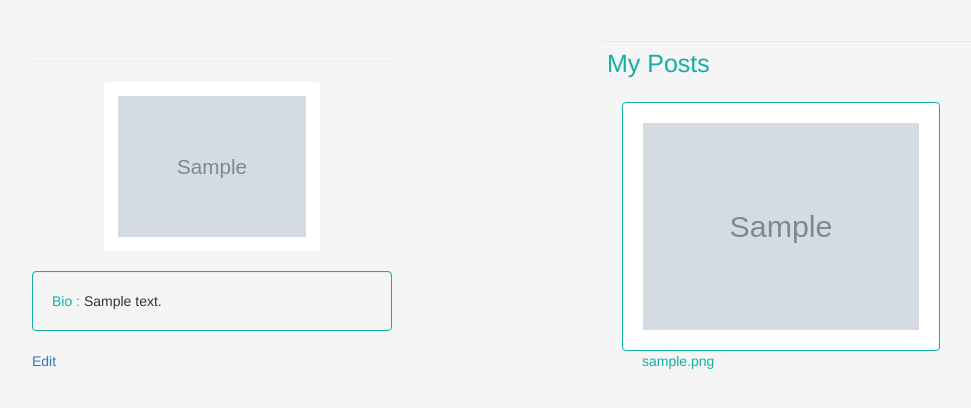
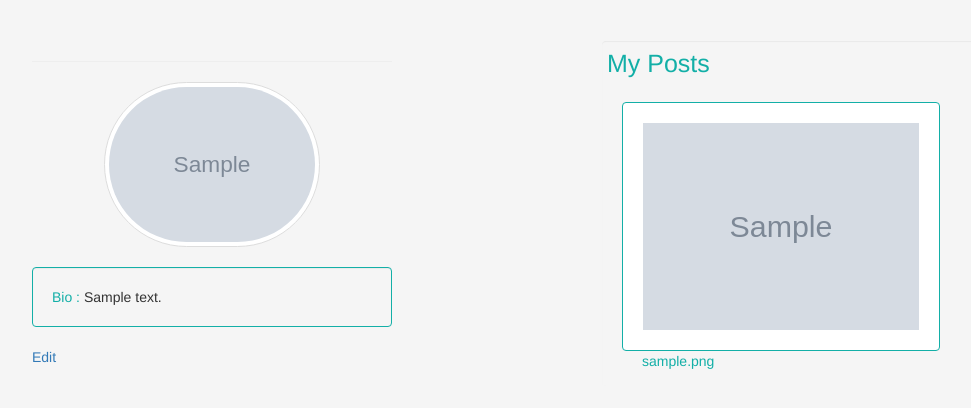
Before and after one commit to ramza007/FlipGram, a Django app: template gram/templates/my-profile.html in a window 1280 px wide. Shown: the part 61-469 px from the top of the page, without its empty margins (38-1009 px from the left). Run offline with Django 3.2, Linux system fonts and the light colour scheme; tables that the repository leaves empty hold one stand-in row (values such as "Sample post"); the template is opened without the code that fills it: values that come from a table or form of the project are taken from there, most other values are stand-ins (such as "Sample title", 1, 10 or a date in 2020); grey boxes marked "Sample" are stand-in pictures; parts of the project's set-up code (start-up, migrations or seed data) failed here and were passed over; some libraries are stand-ins or nearby versions.

Commit message:
added view profiles

```diff
--- a/gram/templates/index.html
+++ b/gram/templates/index.html
@@ -34,7 +34,7 @@
 
 <section class="col-md-5 col-sm-12">
     <center>
-        <p style=" margin-left:10px;color:rgb(4, 47, 74); padding-top:10px; margin-right:20px;font-size:25px;">Explore grammers</p>
+        <p style=" margin-left:10px;color:rgb(4, 47, 74); padding-top:10px; margin-right:20px;font-size:25px;">THE ELITE</p>
     </center>
     {%for profile in grammers %}
     <div class=" well col-md-4" style="background-color:(199, 199, 199)">
--- a/gram/templates/my-profile.html
+++ b/gram/templates/my-profile.html
@@ -16,14 +16,14 @@
             <hr> {% for detail in info %} {% if detail.user.id == 7 %}
             <h4>Hi, {{request.user.username}} ,please create a profile to enjoy photogram</h4>
             <img src="{{detail.profile_photo.url}}" alt="{{request.user.username}}" class="img-responsive img-thumbnail" width="60%"
-                height="40%" id="circular-image" style="border: 10px solid rgb(36, 74, 130,0); margin-bottom:20px;margin-bottom:20px;margin-left:20%;"
-                ); <hr>
+                height="40%" id="circular-image" style="border: 10px solid rgb(36, 74, 130,0); margin-bottom:20px;margin-bottom:20px;margin-left:20%; border-radius: 360px;");
+                <hr>
             <p class="well" style="border-color:rgb(19, 175, 167)">
                 <span style=" color:rgb(19, 175, 167)">Bio :</span> {{detail.bio}}</p>
             <a class="button" href="{%url 'createProfile' %}">Create Profile</a>
             {% else %}
             <img src="{{detail.profile_photo.url}}" alt="{{request.user.username}}" class="img-responsive img-thumbnail" width="60%"
-                height="40%" id="circular-image" style="border: 10px solid rgb(36, 74, 130,0); margin-bottom:20px;margin-bottom:20px;margin-left:20%;"
+                height="40%" id="circular-image" style="margin-bottom:20px;margin-bottom:20px;margin-left:20%; border-radius: 360px;"
                 ); <hr>
             <p class="well" style="border-color:rgb(19, 175, 167)">
                 <span style=" color:rgb(19, 175, 167)">Bio :</span> {{detail.bio}}</p>
```
Also changed, not shown: media/photos/Rihanna-34.jpg (added), media/photos/g-wagon.png (added), media/profiles/illest.png (added), media/profiles/rihanna.jpg (added), media/profiles/sexiboys_1.JPG (added).
